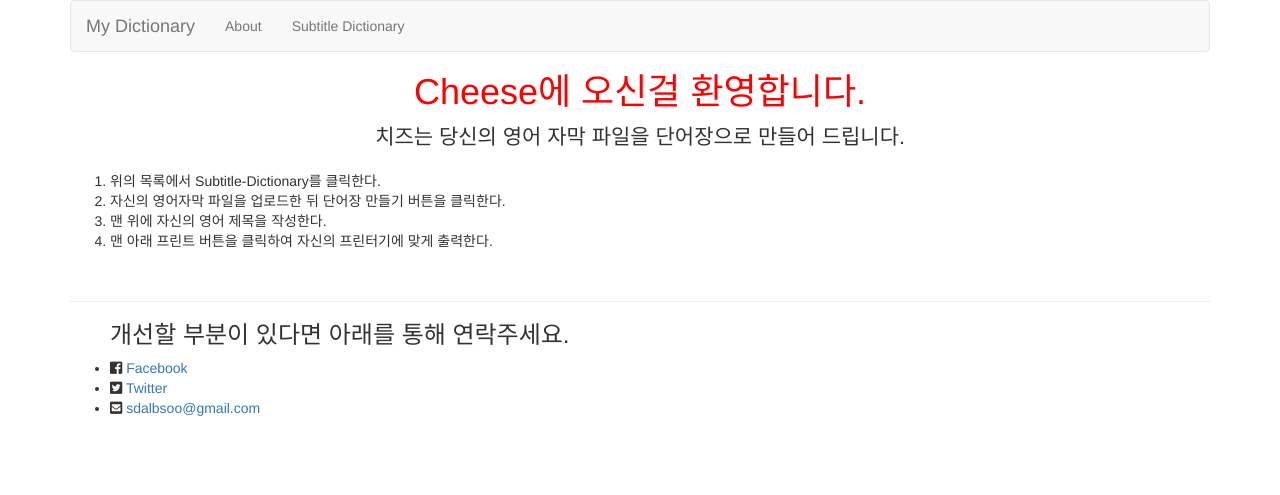
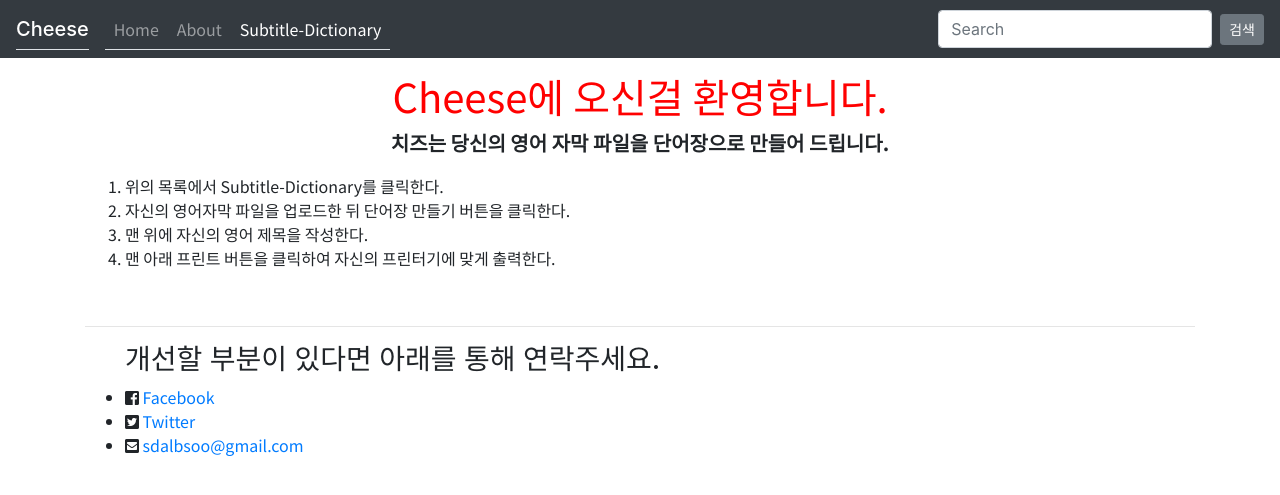
Before and after one commit to sdalbsoo/python-projects, a Python web app: template cheese/templates/home.html in a window 1280 px wide. Shown: the top 495 px of the page. Run offline with Jinja, Linux system fonts and the light colour scheme; the template is opened without the code that fills it, so the values that code supplies are empty; some libraries are stand-ins or nearby versions.

Commit message:
[Cheese]Modify templates, use bootstrap

```diff
--- a/cheese/templates/about.html
+++ b/cheese/templates/about.html
@@ -13,7 +13,7 @@
     <h1>Cheese를 만든 계기</h1>
     <ul class="cheese-purpose">
       <li>외국 드라마(왕좌의 게임, 워킹데드 등등)을 가지고 영어 공부를 하시는 분들이 많습니다. 저 또한 마찬가지구요. 드라마를 보다 모르는 단어가 나오면
-      단어장에 정리를 하기도 합니다. 이렇게 단어장을 정리하다 보니 문득 이 영어 자막을 가지고 단어장을 만들면 편리하겠다는 생각이 들어 만들게 되었습니다.</li>
+      단어장에 정리를 하기도 합니다. 이렇게 단어장을 정리하다 보니 문득 이 영어 자막을 가지고 단어장을 만들면 유용하겠다는 생각이 들어 만들게 되었습니다.</li>
     </ul>
   </div>
 {% endblock %}
--- a/cheese/templates/home.html
+++ b/cheese/templates/home.html
@@ -2,18 +2,28 @@
 {% block style %}
   <link rel="stylesheet" href="https://use.fontawesome.com/releases/v5.2.0/css/all.css"
   integrity="sha384-hWVjflwFxL6sNzntih27bfxkr27PmbbK/iSvJ+a4+0owXq79v+lsFkW54bOGbiDQ" crossorigin="anonymous">
+  <link href="http://fonts.googleapis.com/earlyaccess/notosanskr.css" rel="stylesheet">
   <style>
     div>h1.topic {
-    color: red;
+      font-family: 'Noto Sans KR', sans-serif;
+      color: red;
+    }
+    p {
+      font-family: 'Noto Sans KR', sans-serif;
+    }
+    li {
+      font-family: 'Noto Sans KR', sans-serif;
     }
   </style>
 {% endblock %}
+<style>
+</style>
 {% block body %}
   <div class="text-center">
     <h1 class="topic">Cheese에 오신걸 환영합니다.</h1></h1>
-    <p class="lead">치즈는 당신의 영어 자막 파일을 단어장으로 만들어 드립니다.</p>
+    <p class="lead font-weight-bold">치즈는 당신의 영어 자막 파일을 단어장으로 만들어 드립니다.</p>
   </div>
-  <div class="explain">
+  <div class="explain font-weight-light">
     <ol>
       <li> 위의 목록에서 Subtitle-Dictionary를 클릭한다.</li>
       <li> 자신의 영어자막 파일을 업로드한 뒤 단어장 만들기 버튼을 클릭한다.</li>
@@ -22,8 +32,6 @@
     </ol>
   </div>
   <br>
-  <div>
-  </div>
   <hr>
   <ul>
     <h3>개선할 부분이 있다면 아래를 통해 연락주세요.</h3>
--- a/cheese/templates/layout.html
+++ b/cheese/templates/layout.html
@@ -2,26 +2,45 @@
 <html>
   <head>
     <meta charset="utf-8">
-    <title>Make a dictionary</title>
-    <link rel="shortcut icon" href="{{ url_for('static', filename='favicon.ico') }}">
-    <link rel="stylesheet" href="https://stackpath.bootstrapcdn.com/bootstrap/3.3.7/css/bootstrap.min.css">
-    <link rel="stylesheet" type="text/css" href="../static/css/footer.css">
+    <title>Cheese</title>
+    <link rel="stylesheet" href="https://maxcdn.bootstrapcdn.com/bootstrap/4.0.0/css/bootstrap.min.css" integrity="sha384-Gn5384xqQ1aoWXA+058RXPxPg6fy4IWvTNh0E263XmFcJlSAwiGgFAW/dAiS6JXm" crossorigin="anonymous">
+    <link rel="shortcut icon" type="image/x-icon" href="../static/img/favicon.ico" />
     {% block style %}{% endblock %}
   </head>
   <body>
    <div class="container">
-      <nav class="navbar navbar-default">
-        <div class="navbar-header">
-          <a class="navbar-brand" href="/">My Dictionary</a>
-        </div>
-        <div id="navbar" class="collapse navbar-collapse">
-          <ul class="nav navbar-nav">
-            <li><a href="/about">About</a></li>
-            <li><a href="/subtitle_dictionary">Subtitle Dictionary</a></li>
-          </ul>
-        </div>
-      </nav>
+    <nav class="navbar fixed-top navbar-expand-lg navbar-dark bg-dark" >
+      <a class="navbar-brand mb-0 h1 border-bottom" href="/">Cheese</a>
+      <button class="navbar-toggler" type="button" data-toggle="collapse" data-target="#navbarSupportedContent" aria-controls="navbarSupportedContent" aria-expanded="false" aria-label="Toggle navigation">
+        <span class="navbar-toggler-icon"></span>
+      </button>
+      <div class="collapse navbar-collapse" id="navbarSupportedContent">
+        <ul class="navbar-nav mr-auto nav-tabs">
+          <li class="nav-item">
+            <a class="nav-link" href="/">Home <span class="sr-only">(current)</span></a>
+          </li>
+          <li class="nav-item">
+            <a class="nav-link" href="/about">About</a>
+          </li>
+          <li class="nav-item active">
+            <a class="nav-link" href="/subtitle_dictionary">Subtitle-Dictionary</a>
+          </li>
+        </ul>
+        <form class="form-inline my-2 my-lg-0">
+          <input class="form-control mr-sm-2" type="search" placeholder="Search" aria-label="Search">
+          <button class="btn btn-secondary btn-sm my-2 my-sm-0" type="submit">검색</button>
+        </form>
+      </div>
+    </nav>
+    <br>
+    <br>
+    <br>
+    <div>
       {% block body %}{% endblock %}
     </div>
+    </div>
+    <script src="https://code.jquery.com/jquery-3.2.1.slim.min.js" integrity="sha384-KJ3o2DKtIkvYIK3UENzmM7KCkRr/rE9/Qpg6aAZGJwFDMVNA/GpGFF93hXpG5KkN" crossorigin="anonymous"></script>
+    <script src="https://cdnjs.cloudflare.com/ajax/libs/popper.js/1.12.9/umd/popper.min.js" integrity="sha384-ApNbgh9B+Y1QKtv3Rn7W3mgPxhU9K/ScQsAP7hUibX39j7fakFPskvXusvfa0b4Q" crossorigin="anonymous"></script>
+    <script src="https://maxcdn.bootstrapcdn.com/bootstrap/4.0.0/js/bootstrap.min.js" integrity="sha384-JZR6Spejh4U02d8jOt6vLEHfe/JQGiRRSQQxSfFWpi1MquVdAyjUar5+76PVCmYl" crossorigin="anonymous"></script>
   </body>
 </html>
--- a/cheese/templates/subtitle.html
+++ b/cheese/templates/subtitle.html
@@ -4,7 +4,7 @@
 {% endblock %}
 {% block body %}
   {% if path == None %}
-    <h1>자막 파일을 이용한 단어장 만들기</h1>
+    <h1>자막 파일로 단어장 만들기</h1>
     <div>
       <form class="check_file" action="/upload_file" method=post enctype=multipart/form-data>
         <label for="file">자막 파일 업로드(srt파일만 가능): </label><br>
```
